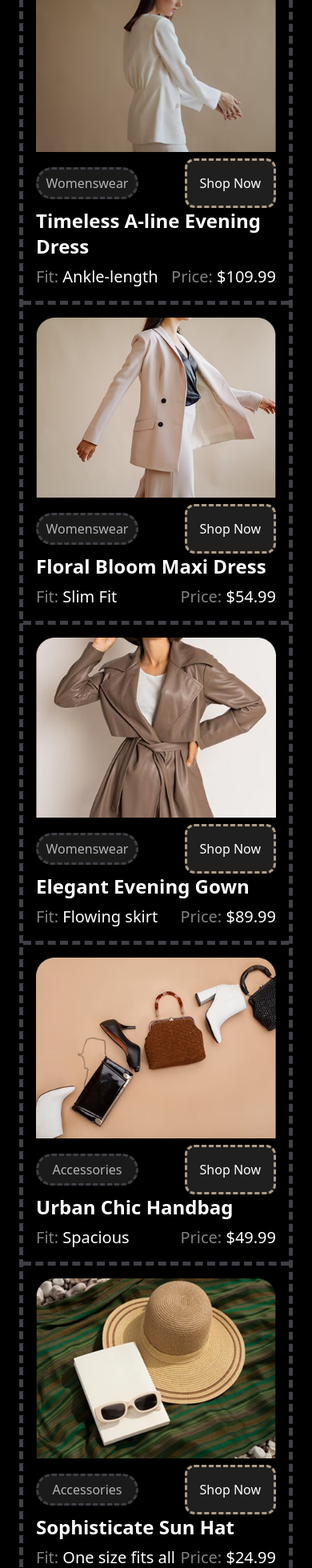
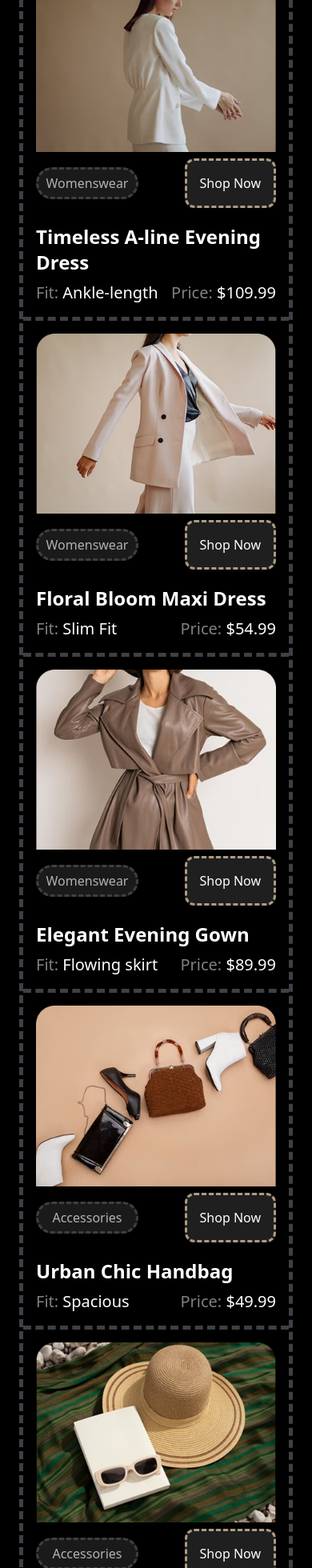
Before and after one commit to Medo971808/Markly, a Nuxt app: page / in a window 390 px wide. Shown: the part 5609-7569 px from the top of the page at 80% size. Built offline with nearby package versions, Linux system fonts and the light colour scheme.

Commit message:
margin between title and button

```diff
--- a/app/components/Home/Section4.vue
+++ b/app/components/Home/Section4.vue
@@ -17,7 +17,7 @@
                         <NuxtLink to="/shop" class="bg-[#1F1F1F] p-4 rounded-xl border-[3px] border-dashed border-[#AE9B84]">Shop Now</NuxtLink>
                     </section>
                     <section class="w-full">
-                        <p class="text-2xl font-bold text-left xl:my-3">Timeless A-line Evening Dress</p>
+                        <p class="text-2xl font-bold mt-5 text-left xl:my-3">Timeless A-line Evening Dress</p>
                         <section class="flex items-center justify-between mt-2">
                             <p class="text-[#81807E] text-xl">Fit:<span class="text-white text-xl"> Ankle-length</span></p>
                             <p class="text-[#81807E] text-xl">Price: <span class="text-white text-xl">$109.99</span></p>
@@ -31,7 +31,7 @@
                         <NuxtLink to="/shop" class="bg-[#1F1F1F] p-4 rounded-xl border-[3px] border-dashed border-[#AE9B84]">Shop Now</NuxtLink>
                     </section>
                     <section class="w-full">
-                        <p class="text-2xl font-bold text-left xl:my-3">Floral Bloom Maxi Dress</p>
+                        <p class="text-2xl font-bold mt-5 text-left xl:my-3">Floral Bloom Maxi Dress</p>
                         <section class="flex items-center justify-between mt-2">
                             <p class="text-[#81807E] text-xl">Fit:<span class="text-white text-xl"> Slim Fit</span></p>
                             <p class="text-[#81807E] text-xl">Price: <span class="text-white text-xl">$54.99</span></p>
@@ -45,7 +45,7 @@
                         <NuxtLink to="/shop" class="bg-[#1F1F1F] p-4 rounded-xl border-[3px] border-dashed border-[#AE9B84]">Shop Now</NuxtLink>
                     </section>
                     <section class="w-full">
-                        <p class="text-2xl font-bold text-left xl:my-3">Elegant Evening Gown</p>
+                        <p class="text-2xl font-bold mt-5 text-left xl:my-3">Elegant Evening Gown</p>
                         <section class="flex items-center justify-between mt-2">
                             <p class="text-[#81807E] text-xl">Fit:<span class="text-white text-xl"> Flowing skirt</span></p>
                             <p class="text-[#81807E] text-xl">Price: <span class="text-white text-xl">$89.99</span></p>
@@ -59,7 +59,7 @@
                         <NuxtLink to="/shop" class="bg-[#1F1F1F] p-4 rounded-xl border-[3px] border-dashed border-[#AE9B84]">Shop Now</NuxtLink>
                     </section>
                     <section class="w-full">
-                        <p class="text-2xl font-bold text-left xl:my-3">Urban Chic Handbag</p>
+                        <p class="text-2xl font-bold mt-5 text-left xl:my-3">Urban Chic Handbag</p>
                         <section class="flex items-center justify-between mt-2">
                             <p class="text-[#81807E] text-xl">Fit:<span class="text-white text-xl"> Spacious</span></p>
                             <p class="text-[#81807E] text-xl">Price: <span class="text-white text-xl">$49.99</span></p>
@@ -73,7 +73,7 @@
                         <NuxtLink to="/shop" class="bg-[#1F1F1F] p-4 rounded-xl border-[3px] border-dashed border-[#AE9B84]">Shop Now</NuxtLink>
                     </section>
                     <section class="w-full">
-                        <p class="text-2xl font-bold text-left xl:my-3">Sophisticate Sun Hat</p>
+                        <p class="text-2xl font-bold mt-5 text-left xl:my-3">Sophisticate Sun Hat</p>
                         <section class="flex items-center justify-between mt-2">
                             <p class="text-[#81807E] text-xl">Fit:<span class="text-white text-xl"> One size fits all</span></p>
                             <p class="text-[#81807E] text-xl">Price: <span class="text-white text-xl">$24.99</span></p>
@@ -87,7 +87,7 @@
                         <NuxtLink to="/shop" class="bg-[#1F1F1F] p-4 rounded-xl border-[3px] border-dashed border-[#AE9B84]">Shop Now</NuxtLink>
                     </section>
                     <section class="w-full">
-                        <p class="text-2xl font-bold text-left xl:my-3">Boho Chic Printed Scarf</p>
+                        <p class="text-2xl font-bold mt-5 text-left xl:my-3">Boho Chic Printed Scarf</p>
                         <section class="flex items-center justify-between mt-2">
                             <p class="text-[#81807E] text-xl">Fit:<span class="text-white text-xl"> Lightweight</span></p>
                             <p class="text-[#81807E] text-xl">Price: <span class="text-white text-xl">$19.99</span></p>
--- a/app/components/Nav.vue
+++ b/app/components/Nav.vue
@@ -13,7 +13,7 @@ const menuOpen = ref(false)
 </style>
 
 <template>
-  <nav class="bg-[#2A2F38] fixed top-0 left-0 w-full z-50 lg:bg-black lg:border-b-[5px] lg:border-dashed lg:border-zinc-700 px-6 py-3">
+  <nav class="bg-[#2A2F38] md:bg-black fixed top-0 left-0 w-full z-50 lg:bg-black lg:border-b-[5px] lg:border-dashed lg:border-zinc-700 px-6 py-3">
     <section class="flex justify-between items-center">
       <section class="text-white font-semibold text-2xl md:text-3xl">
         <span style="font-family: 'Pacifico', cursive;">Markly</span>
```
